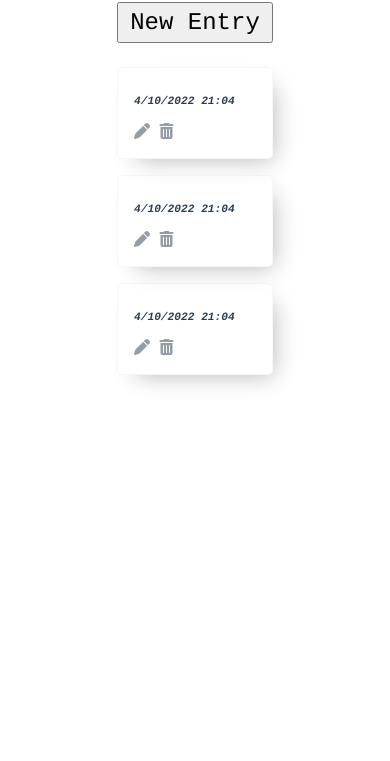
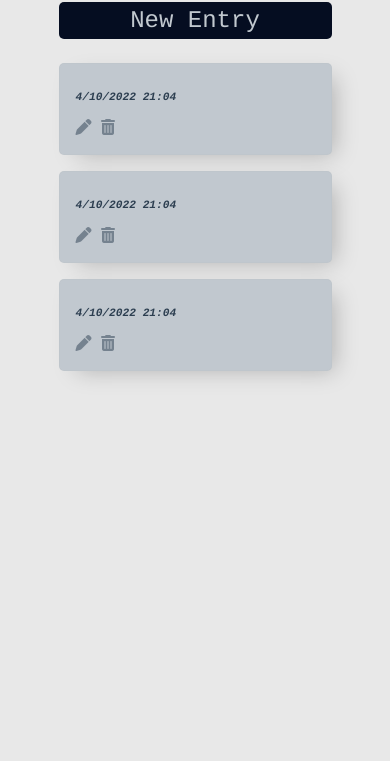
Before and after one commit to ShantelAcker/note-taking-app, a website built with Vite: page index.html in a window 390 px wide. Shown: the part 83-844 px from the top of the page. Built offline with nearby package versions, Linux system fonts and the light colour scheme; what markdown would draw is missing.

Commit message:
updated styling for notesList, buttons, and background

```diff
--- a/style.css
+++ b/style.css
@@ -16,6 +16,11 @@
   margin-top: 2em;
 }
 
+body {
+  background-color: #e8e8e8;
+}
+
+/* header styles*/
 .header {
   margin-bottom: 1em;
 }
@@ -47,13 +52,19 @@
   font-size: 1.5em;
   padding: 0.2em 0;
   font-family: "IBM Plex Mono", Courier, monospace;
+  color: #c1c8cf;
+  background-color: #050d21;
+  border-radius: 5px;
+  outline: none;
+  border: none;
 }
 
 /*  notes styling */
 .single-note-container {
   border: 1px solid rgba(180, 180, 180, 0.1);
   border-radius: 5px;
-  box-shadow: 10px 10px 25px -10px rgba(180, 180, 180, 1);
+  /* box-shadow: 10px 10px 25px -10px rgba(180, 180, 180, 1); */
+  box-shadow: 10px 7px 22px -8px rgba(0, 0, 0, 0.25);
   display: flex;
   flex-direction: column;
   align-items: flex-start;
@@ -62,6 +73,7 @@
   width: 40%;
   min-height: 10vh;
   padding: 1em;
+  background-color: #c1c8cf;
 }
 
 .note-text-container > *,
@@ -103,3 +115,11 @@
 .delete-button:hover {
   opacity: 1;
 }
+
+/* media queries */
+@media screen and (max-width: 992px) {
+  .single-note-container,
+  .app-button {
+    width: 70%;
+  }
+}
```
